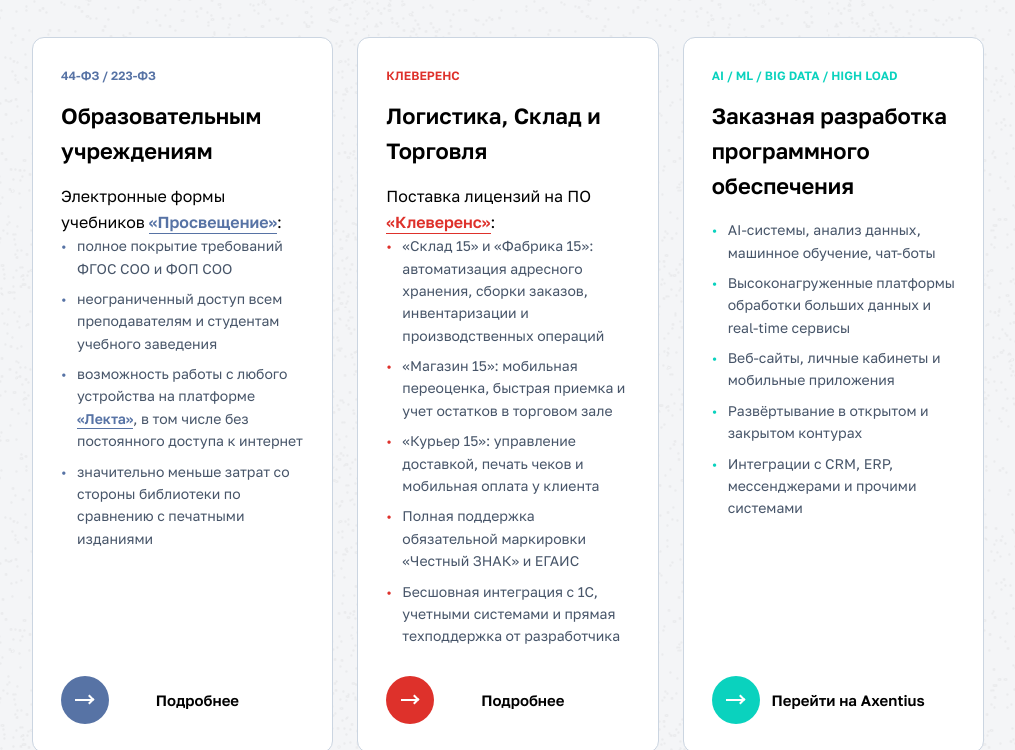
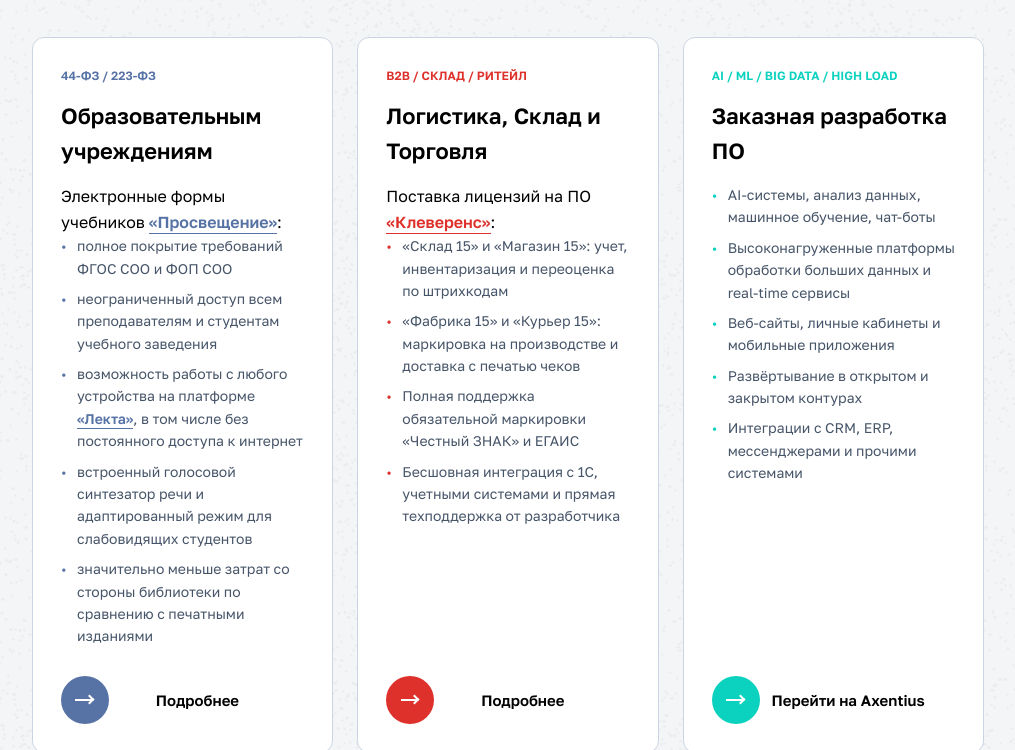
Before and after one commit to sergeypugin/pugin-group, a plain HTML site: page index.html in a window 1280 px wide. Shown: the part 652-1402 px from the top of the page, without its empty margins (132-1147 px from the left). Drawn offline with Linux system fonts and the light colour scheme.

Commit message:
Update content in index.html for clarity and accuracy

```diff
--- a/index.html
+++ b/index.html
@@ -43,6 +43,7 @@
                             <li>полное покрытие требований ФГОС СОО и ФОП СОО</li>
                             <li>неограниченный доступ всем преподавателям и студентам учебного заведения</li>
                             <li>возможность работы с любого устройства на платформе <a href="https://digital.prosv.ru/user/" target="_blank" class="text-link">«Лекта»</a>, в том числе без постоянного доступа к интернет</li>
+                            <li>встроенный голосовой синтезатор речи и адаптированный режим для слабовидящих студентов</li>
                             <li>значительно меньше затрат со стороны библиотеки по сравнению с печатными изданиями</li>
                         </ul>
                     </div>
@@ -58,13 +59,12 @@
                 <!-- Карточка 2 -->
                 <div class="card surface-card card--cleverence">
                     <div>
-                        <span class="card__tag card__tag--cleverence">Клеверенс</span>
+                        <span class="card__tag card__tag--cleverence">B2B / СКЛАД / РИТЕЙЛ</span>
                         <h3 class="card__title">Логистика, Склад и Торговля</h3>
                         <p>Поставка лицензий на ПО <a href="https://www.cleverence.ru" target="_blank" class="text-link">«Клеверенс»</a>:</p>
                         <ul class="card__list">
-                            <li>«Склад 15» и «Фабрика 15»: автоматизация адресного хранения, сборки заказов, инвентаризации и производственных операций</li>
-                            <li>«Магазин 15»: мобильная переоценка, быстрая приемка и учет остатков в торговом зале</li>
-                            <li>«Курьер 15»: управление доставкой, печать чеков и мобильная оплата у клиента</li>
+                            <li>«Склад 15» и «Магазин 15»: учет, инвентаризация и переоценка по штрихкодам</li>
+                            <li>«Фабрика 15» и «Курьер 15»: маркировка на производстве и доставка с печатью чеков</li>
                             <li>Полная поддержка обязательной маркировки «Честный ЗНАК» и ЕГАИС</li>
                             <li>Бесшовная интеграция с 1С, учетными системами и прямая техподдержка от разработчика</li>
                         </ul>
@@ -81,7 +81,7 @@
                 <div class="card surface-card card--axentius">
                     <div>
                         <span class="card__tag card__tag--axentius">AI / ML / Big Data / High Load</span>
-                        <h3 class="card__title">Заказная разработка программного обеспечения</h3>
+                        <h3 class="card__title">Заказная разработка ПО</h3>
                         <ul class="card__list">
                             <li>AI-системы, анализ данных, машинное обучение, чат-боты</li>
                             <li>Высоконагруженные платформы обработки больших данных и real-time сервисы</li>
```
